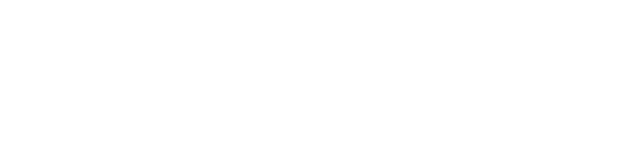
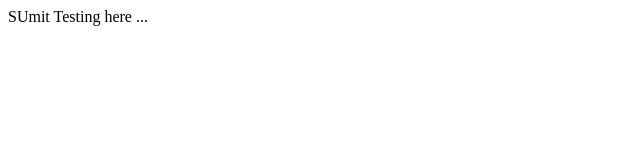
Before and after one commit to newtechfusion-rails/ionic-sumitNtf, a website: page index.html in a window 1280 px wide. Shown: the whole page, without its empty margins (0-640 px from the left). Drawn offline with Linux system fonts and the light colour scheme.

Commit message:
Update index.html

```diff
--- a/index.html
+++ b/index.html
@@ -1 +1 @@
-<ion-app></ion-app>
+<ion-app>SUmit Testing here ...</ion-app>
```
